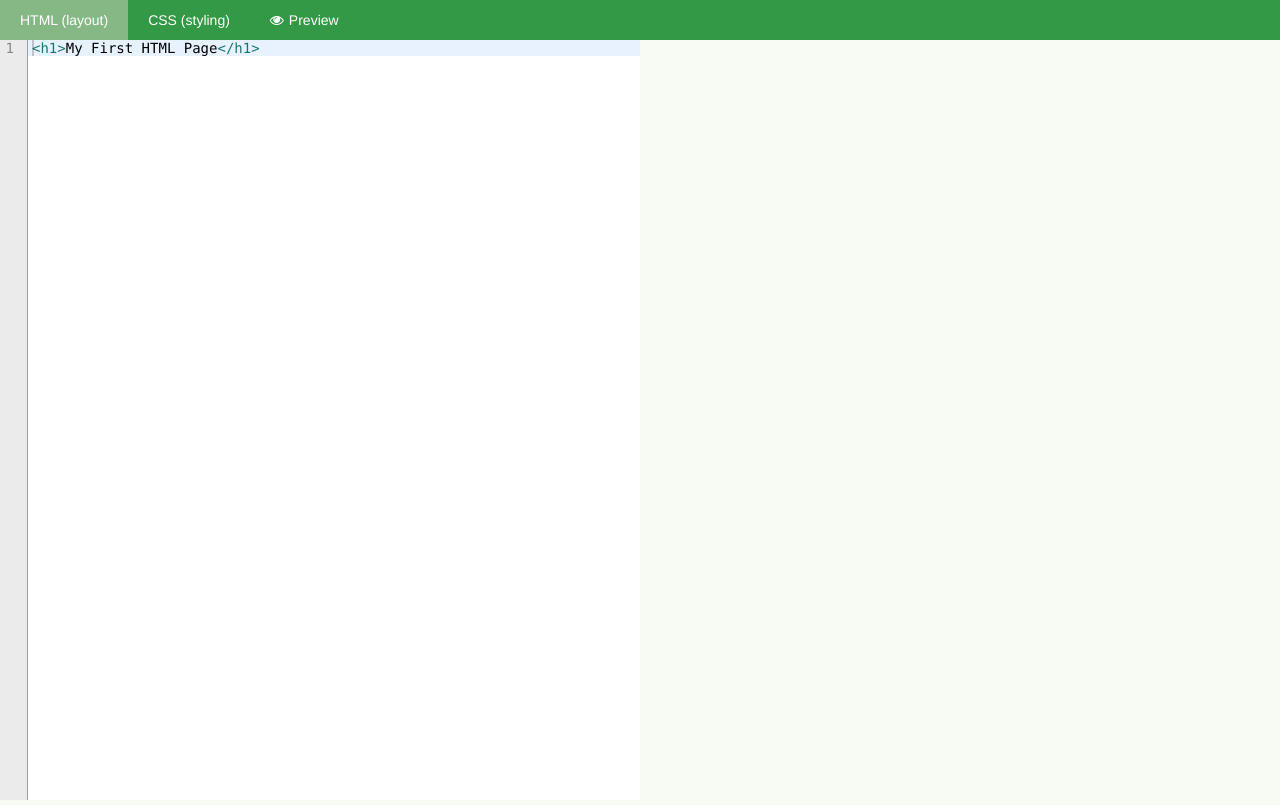
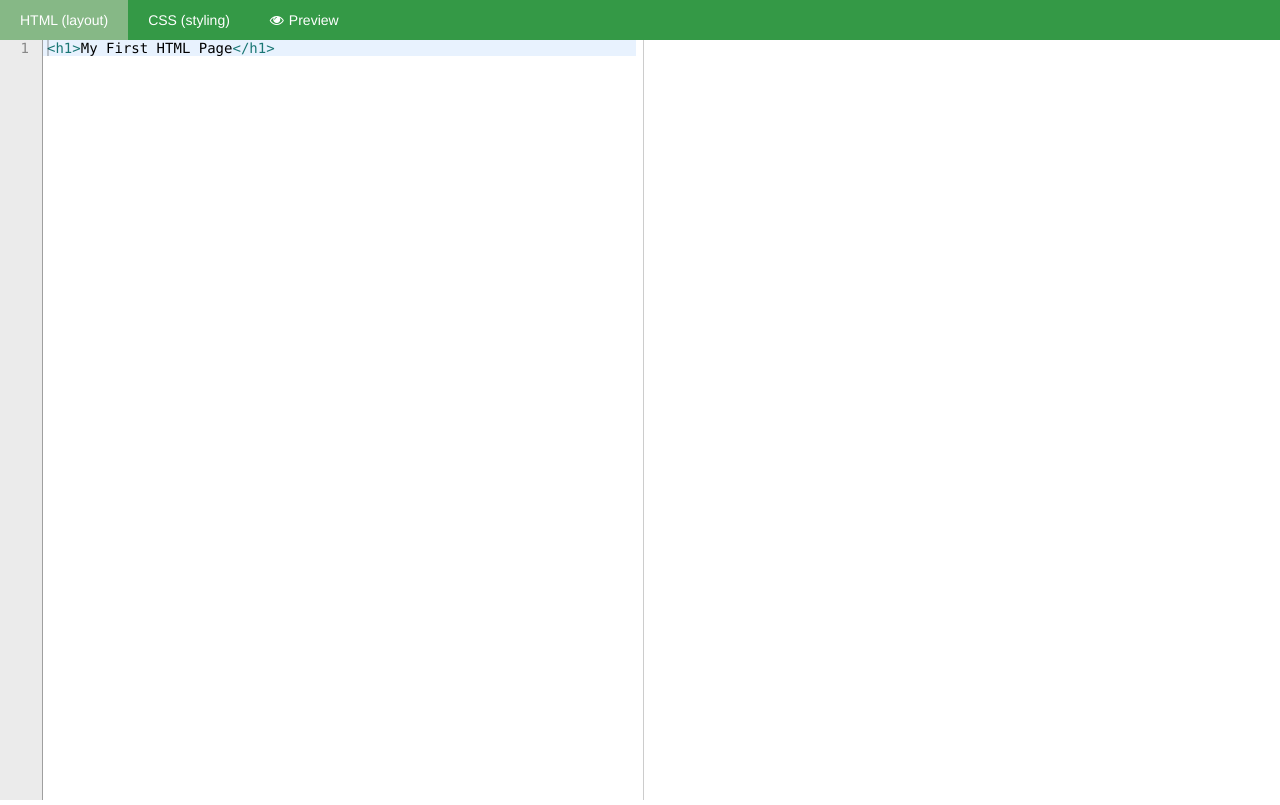
Before and after one commit to sedan07/codeclub-online-editor, a plain HTML site: page public_html/index.html in a window 1280 px wide. Drawn offline with Linux system fonts and the light colour scheme.

Commit message:
Improved styling some more

```diff
--- a/public_html/css/global.css
+++ b/public_html/css/global.css
@@ -2,6 +2,11 @@ body {
     font-size: 14px;
     background-color: #F8FAF4;
     -webkit-font-smoothing: antialiased;
+    font-family: "Helvetica Neue", Helvetica, Arial, sans-serif;
+    font-size: 14px;
+    line-height: 1.428571429;
+    color: #333333;
+    background-color: #ffffff;
 }
 
 #editor {
@@ -29,6 +34,7 @@ body {
     line-height: 40px;
     color: #fff;
     font-weight: normal;
+    text-decoration: none;
 }
 
 .primaryNav li a:hover, .commands li a:hover {
@@ -52,6 +58,7 @@ body {
     bottom: 0;
     left: 0;
     right: 0;
+    margin: 0 4px;
 }
 
 .editor-container > div {
@@ -65,5 +72,25 @@ a i {
 #previewWindow {
     width: 100%;
     height: 100%;
+    background-color: #fff;
+    display: block;
+}
 
+.editor-container fieldset.column {
+    display: block;
+    height: 100%;
+    width: 50%;
 }
+.editor-container .right {
+    position: absolute;
+    right: -4px;
+    border-left: solid 1px #ccc;
+}
+.editor-container .left {
+    position: absolute;
+    left: -4px;
+}
+
+#verticalResize {
+    width: 8px;
+}
--- a/public_html/index.html
+++ b/public_html/index.html
@@ -5,7 +5,7 @@
         <meta charset="UTF-8">
         <meta name="viewport" content="width=device-width">
         <link rel="stylesheet" href="css/lib/reset.css" >
-        <link rel="stylesheet" href="css/lib/bootstrap.css" >
+<!--        <link rel="stylesheet" href="css/lib/bootstrap.css" >-->
         <link rel="stylesheet" href="css/global.css" >
         <link href="//netdna.bootstrapcdn.com/font-awesome/4.0.3/css/font-awesome.css" rel="stylesheet">
 
@@ -23,12 +23,13 @@
             </div>
         </div>
         <div class="row editor-container">
-            <div class="col-md-6">
+            <fieldset class="column left">
                 <div ui-ace="{theme: 'eclipse'}" mode='currentTab' on-load='aceLoaded' id="editor"></div>
-            </div>
-            <div class="col-md-6">
+            </fieldset>
+<!--            <div id="verticalResize"></div>-->
+            <fieldset class="column right">
                 <iframe id="previewWindow"></iframe>
-            </div>
+            </fieldset>
         </div>
 
         <script src="js/lib/ace/ace.js" type="text/javascript" charset="utf-8"></script>
```
